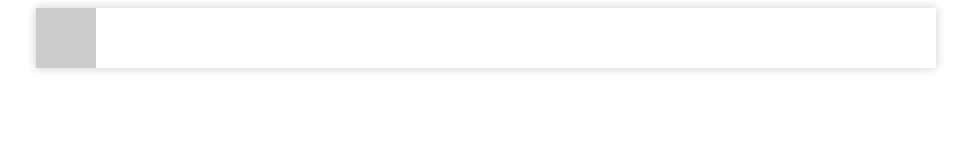
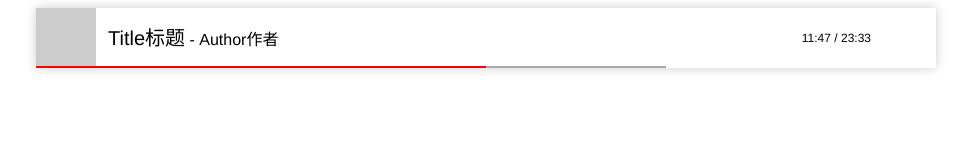
Before and after one commit to ClassicOldSong/bPlayer, a plain HTML site: page index.html in a window 1280 px wide. Shown: the whole page, without its empty margins (154-1125 px from the left). Drawn offline with Linux system fonts and the light colour scheme; a web font is replaced by a local one.

Commit message:
Finished styling

```diff
--- /dev/null
+++ b/bplayer.css
@@ -0,0 +1,196 @@
+@font-face {
+	font-family: 'iconfont_bplayer';
+	src: url('//at.alicdn.com/t/font_1455023459_9623513.eot'); /* IE9*/
+	src: url('//at.alicdn.com/t/font_1455023459_9623513.eot?#iefix') format('embedded-opentype'), /* IE6-IE8 */
+	url('//at.alicdn.com/t/font_1455023459_9623513.woff') format('woff'), /* chrome、firefox */
+	url('//at.alicdn.com/t/font_1455023459_9623513.ttf') format('truetype'), /* chrome、firefox、opera、Safari, Android, iOS 4.2+*/
+	url('//at.alicdn.com/t/font_1455023459_9623513.svg#iconfont') format('svg'); /* iOS 4.1- */
+}
+
+.iconfont_bplayer{
+	font-family:"iconfont_bplayer";
+	font-style:normal;
+	-webkit-font-smoothing: antialiased;
+	-webkit-text-stroke-width: 0.2px;
+}
+
+.bPlayer {
+	box-sizing: border-box;
+	position: relative;
+	overflow: hidden;
+	font-family:
+		Helvetica, Tahoma, Arial, "Hiragino Sans GB", "Hiragino Sans GB W3", "Microsoft YaHei", STXihei, STHeiti, Heiti, SimSun, sans-serif;
+	width: 100%;
+	height: 60px;
+}
+
+.cover_bplayer {
+	background-color: #CCC;
+	height: 60px;
+	width: 60px;
+	position: absolute;
+	left: 0;
+	top: 0;
+}
+.cover_bplayer:before {
+	content: "\e605";
+	font-family:"iconfont_bplayer";
+	position: absolute;
+	top: 0;
+	left: 0;
+	height: 100%;
+	width: 100%;
+	line-height: 60px;
+	text-align: center;
+	font-size: 40px;
+	color: #FFF;
+}
+
+.coverimg_bplayer {
+	position: absolute;
+	height: 100%;
+	width: 100%;
+}
+
+.controlbtn_bplayer {
+	position: absolute;
+	height: 100%;
+	width: 100%;
+	line-height: 60px;
+	text-align: center;
+	font-size: 40px;
+	color: #FFF;
+	background-color: rgba(0,0,0,0.27);
+	opacity: 0;
+	transition: opacity 500ms;
+}
+.controlbtn_bplayer:hover {
+	opacity: 1;
+}
+
+.info_bplayer {
+	position: absolute;
+	top: 0;
+	right: 0;
+	height: 60px;
+	width: 100%;
+}
+
+.titlewrap_bplayer {
+	padding-left: 72px;
+	padding-right: 140px;
+	line-height: 60px;
+	height: 60px;
+	font-size: 20px;
+	white-space: nowrap;
+	text-overflow: ellipsis;
+	overflow: hidden;
+}
+
+.title_bplayer {
+}
+
+.author_bplayer {
+	font-size: 80%;
+	white-space: pre;
+}
+.author_bplayer:before {
+	content: " - ";
+}
+
+.buttons_bplayer {
+	position: absolute;
+	top: 20px;
+	font-size: 16px;
+	right: 0;
+}
+.btn_bplayer {
+	height: 20px;
+	width: 20px;
+	line-height: 20px;
+	text-align: center;
+	margin-right: 8px;
+	float: right;
+}
+
+.progress_bplayer {
+	position: absolute;
+	bottom: 0;
+	height: 2px;
+	width: 100%;
+	transition: height 500ms;
+}
+.progress_bplayer:hover {
+	height: 4px;
+}
+.loaded_bplayer {
+	position: absolute;
+	left: 0;
+	height: 100%;
+	width: 70%;
+	background-color: #AAA;
+}
+.played_bplayer {
+	position: absolute;
+	left: 0;
+	height: 100%;
+	width: 50%;
+	background-color: #F00;
+}
+
+.time_bplayer {
+	position: absolute;
+	top: 20px;
+	right: 65px;
+	line-height: 20px;
+	font-size: 12px;
+}
+.total_bplayer:before {
+	content: "/ ";
+}
+
+.volume_bplayer {
+	position: relative;
+	line-height: 20px;
+	height: 20px;
+	width: 20px;
+	float: right;
+	margin-right: 8px;
+	overflow: hidden;
+	box-shadow: 0 0 10px rgba(0, 0, 0, 0);
+	background-color: #FFF;
+	transition: box-shadow 500ms, width 500ms;
+}
+.volume_bplayer:hover {
+	box-shadow: 0 0 10px rgba(0, 0, 0, 0.2);
+	width: 105px;
+}
+.volumebtn_bplayer {
+	float: right;
+	margin: 0;
+}
+.volumebar_bplayer {
+	position: absolute;
+	top: 0;
+	right: 20px;
+	height: 20px;
+	width: 85px;
+}
+.volumebg_bplayer {
+	position: absolute;
+	top: 0;
+	left: 0;
+	width: 80px;
+	margin: 8px 0 8px 5px;
+	height: 4px;
+	background-color: #AAA;
+}
+.volumeval_bplayer {
+	position: absolute;
+	top: 0;
+	left: 0;
+	width: 58px;
+	margin: 8px 0 8px 5px;
+	height: 4px;
+	background-color: #F00;
+}
--- a/index.html
+++ b/index.html
@@ -3,26 +3,36 @@
 <head>
 	<meta charset="utf-8">
 	<meta http-equiv="X-UA-Compatible" content="IE=edge">
-	<title>bPlayer Demo</title>
-	<link rel="stylesheet" href="style.css">
+	<title>bPlayer - 比原生播放器好一点点</title>
+	<link rel="stylesheet" href="bplayer.css">
 	<script src="bplayer.js"></script>
 </head>
 <body>
 	<div style="margin: 0 auto; max-width: 900px; overflow: hidden; box-shadow: 0 0 10px rgba(0, 0, 0, 0.2);">
 		<div class="bPlayer">
+			<div class="info_bplayer">
+				<div class="titlewrap_bplayer">
+					<span class="title_bplayer">Title标题</span><span class="author_bplayer">Author作者</span>
+				</div>
+				<div class="time_bplayer">
+					<span class="current_bplayer">11:47</span>
+					<span class="total_bplayer">23:33</span>
+				</div>
+				<div class="buttons_bplayer">
+					<div class="btn_bplayer" id="cycleBtn_bplayer"><i class="iconfont_bplayer">&#xe600;</i></div>
+					<div class="volume_bplayer">
+						<div class="volumebtn_bplayer btn_bplayer" id="volumeBtn_bplayer"><i class="iconfont_bplayer">&#xe602;</i></div>
+						<div class="volumebar_bplayer">
+							<div class="volumebg_bplayer"></div>
+							<div class="volumeval_bplayer"></div>
+						</div>
+					</div>
+				</div>
+			</div>
 			<div class="cover_bplayer">
 				<div class="coverimg_bplayer"></div>
 				<div class="controlbtn_bplayer" id="playBtn_bplayer"><i class="iconfont_bplayer">&#xe601;</i></div>
-				<div class="controlbtn_bplayer" id="pauseBtn_bplayer"><i class="iconfont_bplayer">&#xe603;</i></div>
-			</div>
-			<div class="title_bplayer">Title</div>
-			<div class="author_bplayer">Author</div>
-			<div class="buttons_bplayer">
-				<div class="volume_bplayer">
-					<div id="volumeBtn_bplayer"><i class="iconfont_bplayer">&#xe602;</i></div>
-					<div class="volumebar_bplayer"></div>
-				</div>
-				<div id="cycleBtn_bplayer"><i class="iconfont_bplayer">&#xe600;</i></div>
+				<div class="controlbtn_bplayer" id="pauseBtn_bplayer" style="display: none;"><i class="iconfont_bplayer">&#xe603;</i></div>
 			</div>
 			<div class="progress_bplayer">
 				<div class="loaded_bplayer"></div>
--- a/style.css
+++ /dev/null
@@ -1,58 +0,0 @@
-@font-face {
-	font-family: 'iconfont_bplayer';
-	src: url('//at.alicdn.com/t/font_1454836231_0663328.eot'); /* IE9*/
-	src: url('//at.alicdn.com/t/font_1454836231_0663328.eot?#iefix') format('embedded-opentype'), /* IE6-IE8 */
-	url('//at.alicdn.com/t/font_1454836231_0663328.woff') format('woff'), /* chrome、firefox */
-	url('//at.alicdn.com/t/font_1454836231_0663328.ttf') format('truetype'), /* chrome、firefox、opera、Safari, Android, iOS 4.2+*/
-	url('//at.alicdn.com/t/font_1454836231_0663328.svg#iconfont') format('svg'); /* iOS 4.1- */
-}
-
-.iconfont_bplayer{
-	font-family:"iconfont_bplayer";
-	font-style:normal;
-	-webkit-font-smoothing: antialiased;
-	-webkit-text-stroke-width: 0.2px;
-}
-
-.bPlayer {
-	overflow: hidden;
-	width: 100%;
-	height: 60px;
-}
-
-.cover_bplayer {
-	background-color: #CCC;
-	height: 60px;
-	width: 60px;
-	position: relative;
-	left: 0;
-	top: 0;
-}
-.cover_bplayer:before {
-	content: "\e605";
-	font-family:"iconfont_bplayer";
-	position: absolute;
-	top: 0;
-	left: 0;
-	height: 60px;
-	width:60px;
-	line-height: 60px;
-	text-align: center;
-	font-size: 40px;
-	color: #FFF;
-}
-
-.coverimg_bplayer {
-	position: absolute;
-	height: 100%;
-	width: 100%;
-}
-
-.controlbtn_bplayer {
-	position: absolute;
-	height: 100%;
-	width: 100%;
-	line-height: 60px;
-	text-align: center;
-	font-size: 26px;
-}
```
